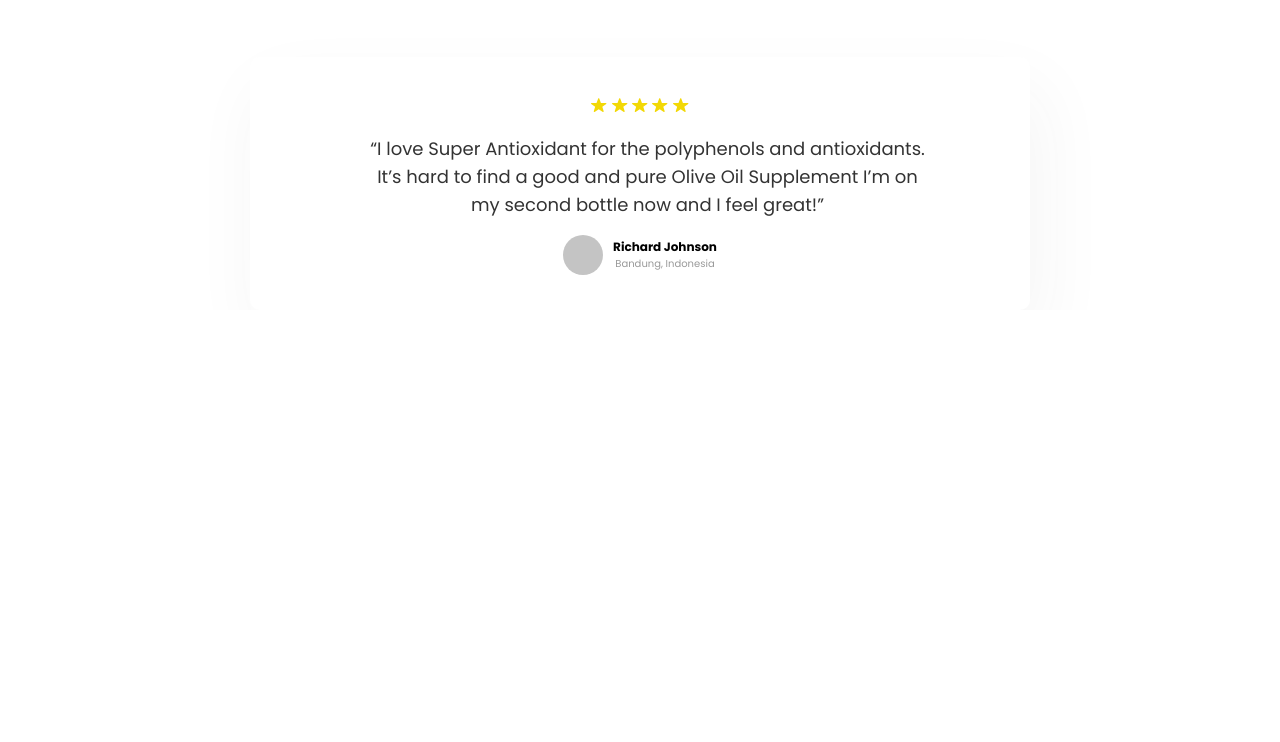
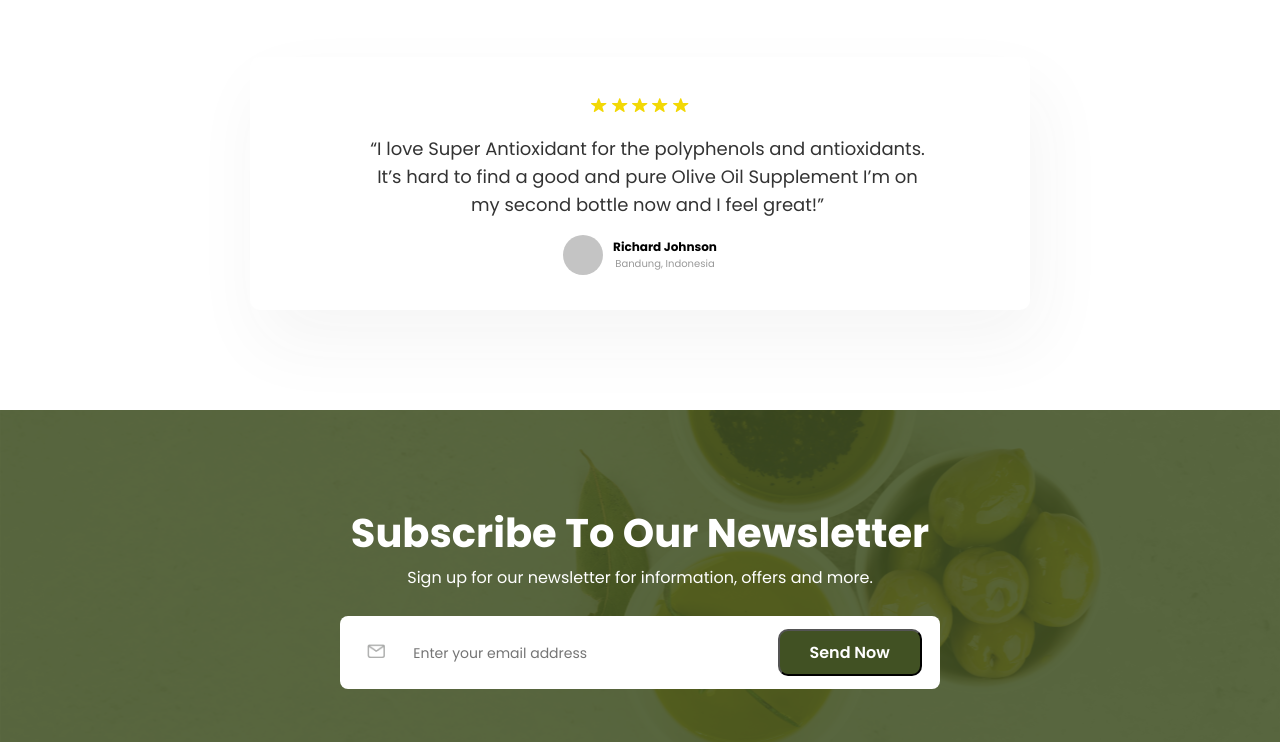
Before and after one commit to JepriAlber/clarity-murni, a plain HTML site: page index.html in a window 1280 px wide. Shown: the part 2637-3379 px from the top of the page. Before the commit the page ends 2947 px from the top, so only its background shows below. Drawn offline with Linux system fonts and the light colour scheme.

Commit message:
membuat tampilan subsribe untuk destop

```diff
--- a/assets/css/style.css
+++ b/assets/css/style.css
@@ -314,9 +314,9 @@
 .testimonial-content .user .img-user{
     width: 40px;
     height: 40px;
+    margin-right: 10px;
     border-radius: 100%;
     background-color: #C4C4C4;
-    margin-right: 10px;
     float: left;
 }
 .testimonial-content .user .name-user{
@@ -327,3 +327,66 @@
     font-size: 10px;
     color: #999999;
 }
+
+    /* -------subscribe------ */
+
+.subscribe{
+    height: 332px;
+    width: 100%;
+    background: url(../img/newsletter-crop.png) center;
+    text-align: center;
+    background-size: cover;
+    position: relative;
+}
+.subscribe .isi{
+    margin-top: 100px;
+    padding-top: 0.5px;
+    position: relative;
+    z-index: 1;
+
+}
+.subscribe::after{
+    content: '';
+    display: block;
+    width: 100%;
+    height: 100%;
+    background-color:rgba(65, 81, 35, 0.86);
+    position: absolute;
+    bottom: 0;
+}
+.subscribe .title-content,
+.subscribe .title-content-isi{
+    color: #FFFFFF;
+}
+.subscribe .email{
+    margin-left: auto;
+    margin-right: auto;
+    margin-top: 26px;
+    width: 600px;
+    height: 73px;
+    border-radius: 8px;
+    background-color: #FFFFFF;
+}
+.subscribe .email img{
+    float:left;
+    margin-top: 28px;
+    margin-left: 27px;
+    width: 3%;
+}
+.subscribe .email input{
+    width: 360px;
+    height: 41px;
+    margin-left: 10px;
+    margin-top: 17px;
+    border: 0px;
+    font-size: 14px;
+}
+.subscribe .btn-email{
+    width: 144px;
+    height: 47px;
+    border-radius: 10px;
+    font-weight: 600;
+    font-size: 16px;
+    background-color: #415123;
+    color: #FFFFFF;
+}
--- a/index.html
+++ b/index.html
@@ -148,6 +148,20 @@
             </div>
         </div>
 
+        <div class="row-subscribe">
+            <div class="subscribe">
+                <div class="isi">
+                    <h3 class="title-content">Subscribe To Our Newsletter</h3>
+                    <p class="title-content-isi">Sign up for our newsletter for information, offers and more.</p>
+                    <div class="email">
+                        <img src="assets/svg/mail4.png">
+                        <input type="text" placeholder="Enter your email address">
+                        <button class="btn-email">Send Now</button>
+                    </div>
+                </div>
+            </div>
+        </div>
+
     </div>
 </body>
 </html>
```
